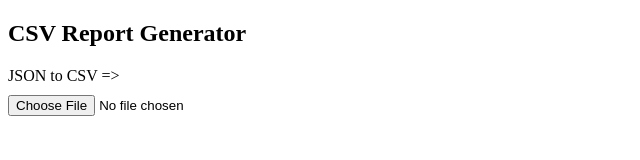
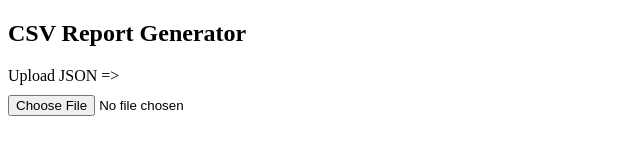
Before and after one commit to underthecode/csv-report-generator, a website: page client/dist/index.html in a window 1280 px wide. Shown: the full height of the page, 0-640 px from the left. Drawn offline with nearby package versions, Linux system fonts and the light colour scheme; files whose address does not match are found by name.

Commit message:
update label

```diff
--- a/client/dist/index.html
+++ b/client/dist/index.html
@@ -9,7 +9,7 @@
     <h2>CSV Report Generator</h2>
 
     <form>
-      <label>JSON to CSV => </label>
+      <label>Upload JSON => </label>
       <input class="upload" name="json" type="file" />
     </form>
 
```
